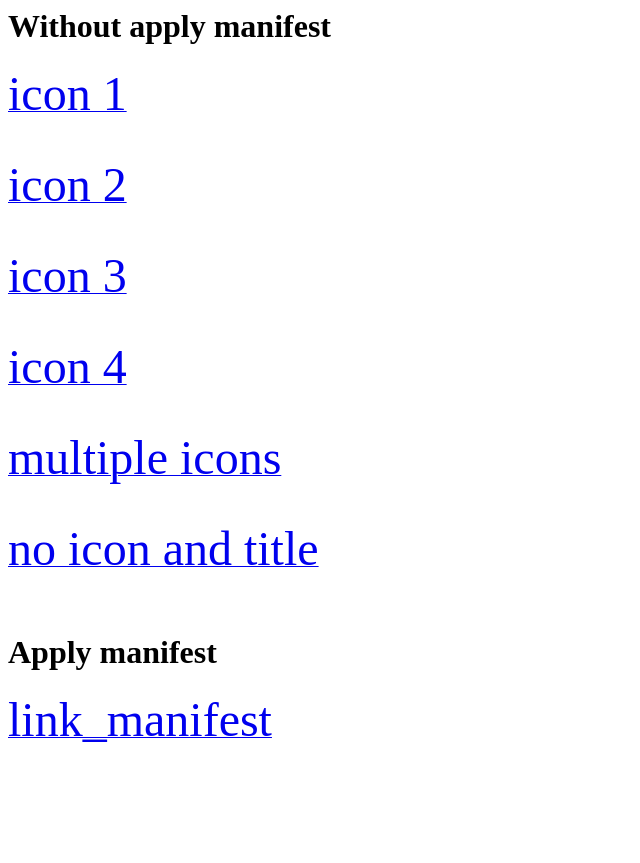
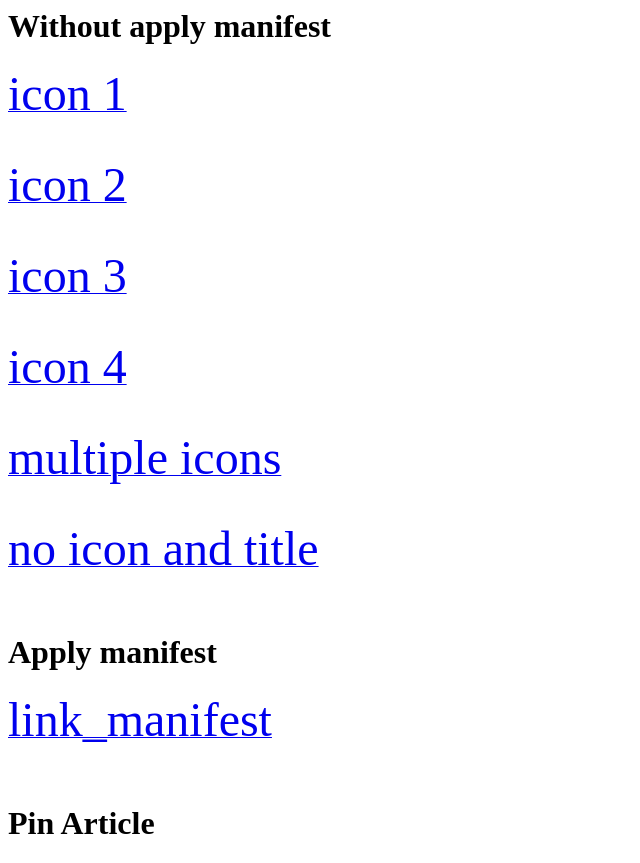
Before and after one commit to alison-shiue/alison-shiue.github.io, a plain HTML site: page index.html in a window 1280 px wide. Shown: the whole page, without its empty margins (0-640 px from the left). Before the commit the page ends 800 px from the top, so only its background shows below. Drawn offline with Linux system fonts and the light colour scheme.

Commit message:
update index

```diff
--- a/index.html
+++ b/index.html
@@ -4,7 +4,7 @@
    - file, You can obtain one at http://mozilla.org/MPL/2.0/. -->
 <HTML>
 <head>
-	<title>Icon Type Test Index</title>
+	<title>Pin the Web Testing</title>
         <link rel="manifest" href="manifest.json">
         <meta name="theme-color" content="#8470FF">
 </head>
@@ -25,6 +25,9 @@
 <br><br><br>
 <h1>Apply manifest</h1>
 <a href="with_manifest/link_manifest.html"><font size="7">link_manifest</font></a>
-</div>
+
+<br><br><br>
+<h1>Pin Article</h1>
+
 </body>
 </html>
```
